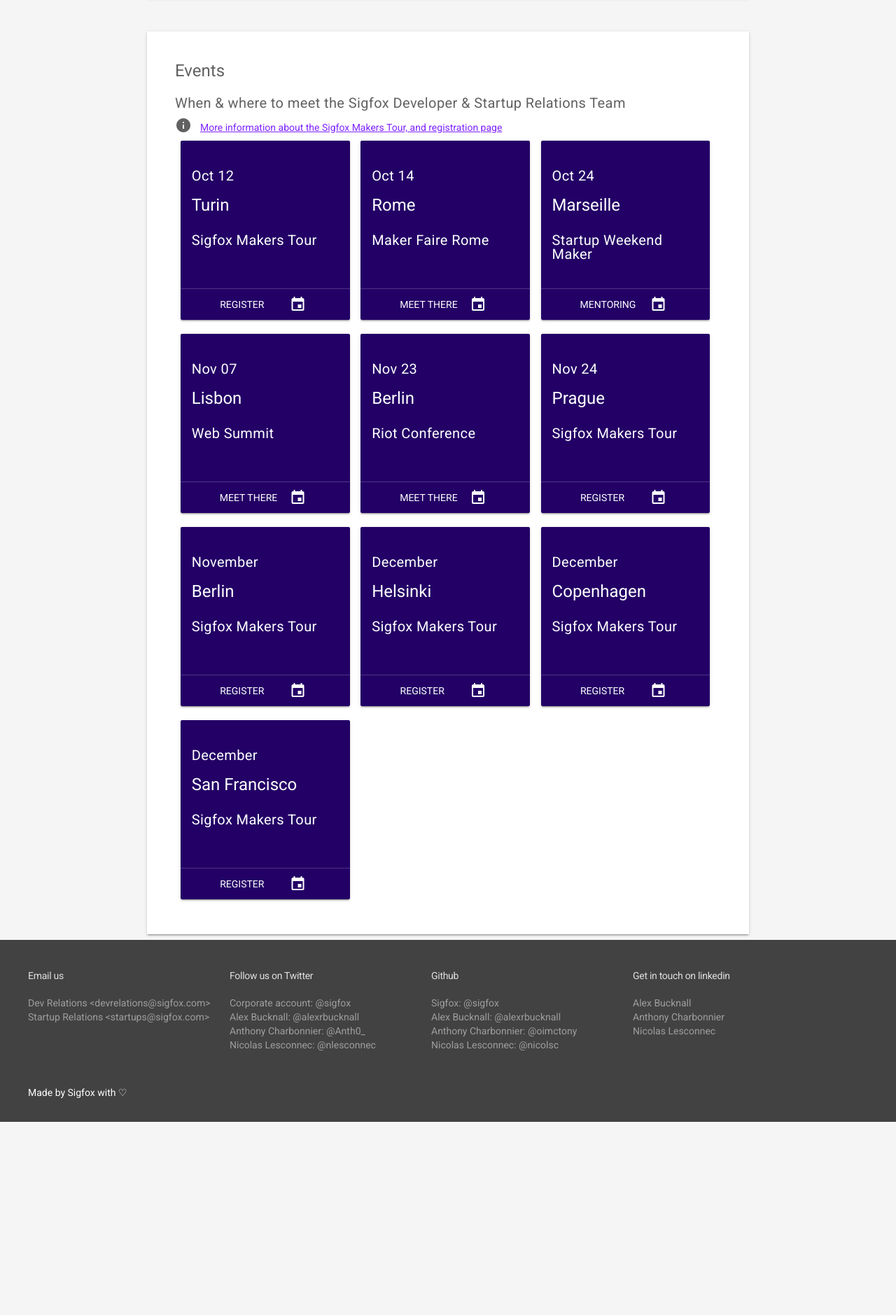
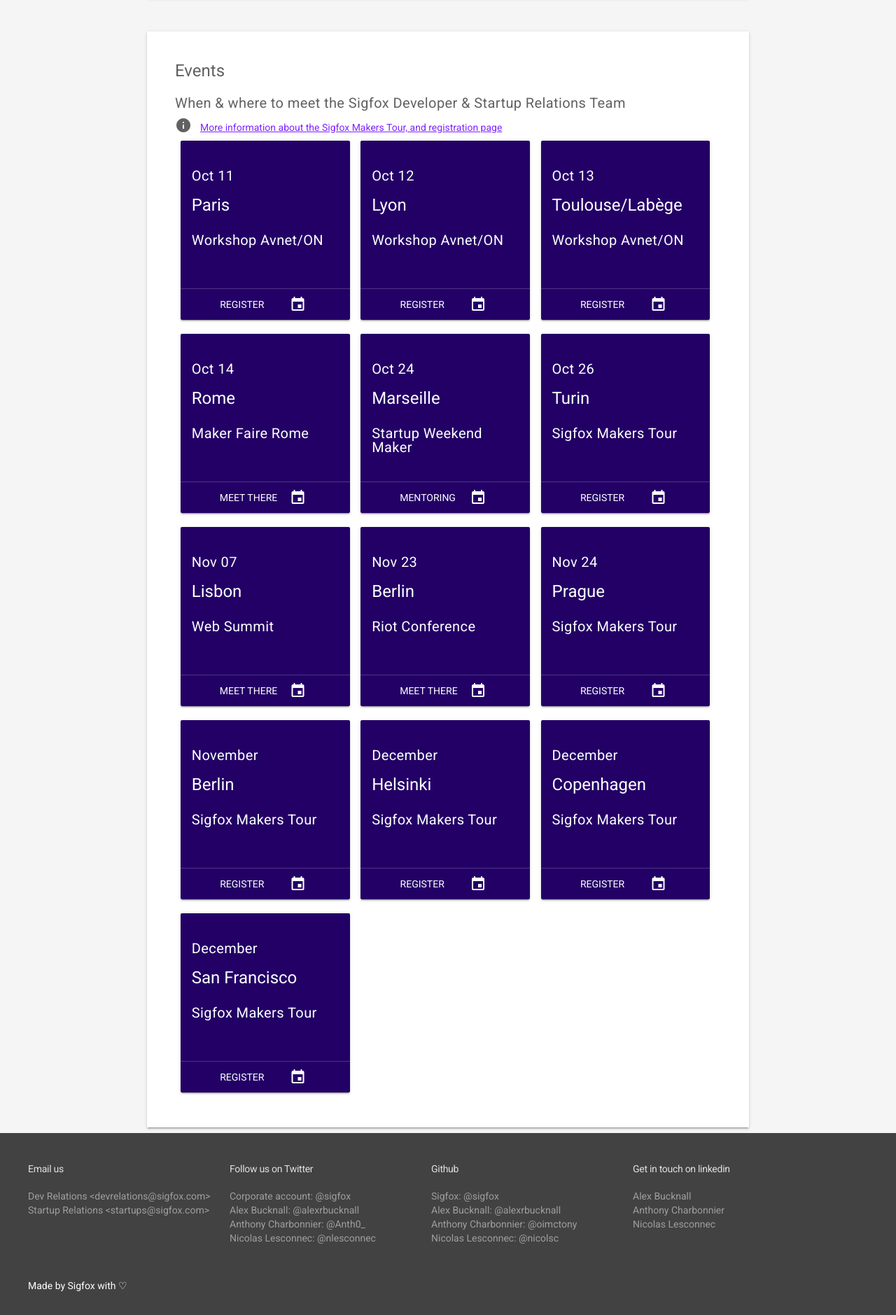
Before and after one commit to sigfox/makers.sigfox.com, a Jekyll site: the page built from index.html, in a window 1280 px wide. Shown: the part 1607-3486 px from the top of the page at 70% size. Built offline with Jekyll 4.4.1, drawn with Linux system fonts in a browser that asks for light colours.

Commit message:
Update events section with the Avnet/ON workshops

```diff
--- a/_data/events.yml
+++ b/_data/events.yml
@@ -12,7 +12,7 @@
 
 - name: Sigfox Makers Tour
   url : http://makers.sigfox.com/tour
-  date : 2016/10/12
+  date : 2016/10/26
   location: Turin
   url: /tour
   desc: Register
@@ -68,3 +68,21 @@
   date: 2016/11/07
   url: //websummit.net
   desc: Meet there
+
+- name: Workshop Avnet/ON
+  location: Paris
+  date: 2016/10/11
+  url: https://www.eventbrite.fr/e/billets-solutions-sigfox-on-semiconductor-27576068764
+  desc: Register
+
+- name: Workshop Avnet/ON
+  location: Lyon
+  date: 2016/10/12
+  url: https://www.eventbrite.fr/e/billets-solutions-sigfox-on-semiconductor-27616902900
+  desc: Register
+
+- name: Workshop Avnet/ON
+  location: Toulouse/Labège
+  date: 2016/10/13
+  url: https://www.eventbrite.fr/e/billets-solutions-sigfox-on-semiconductor-27616592973
+  desc: Register
```
